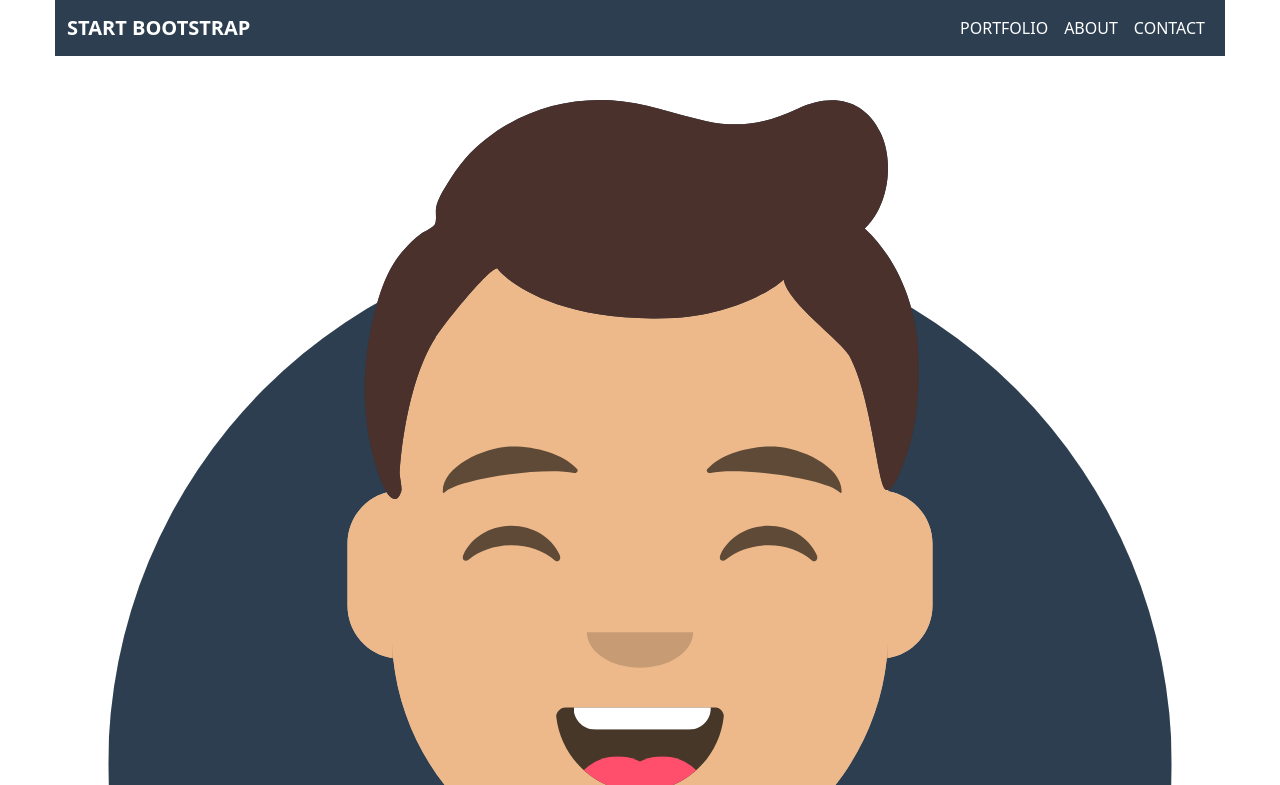
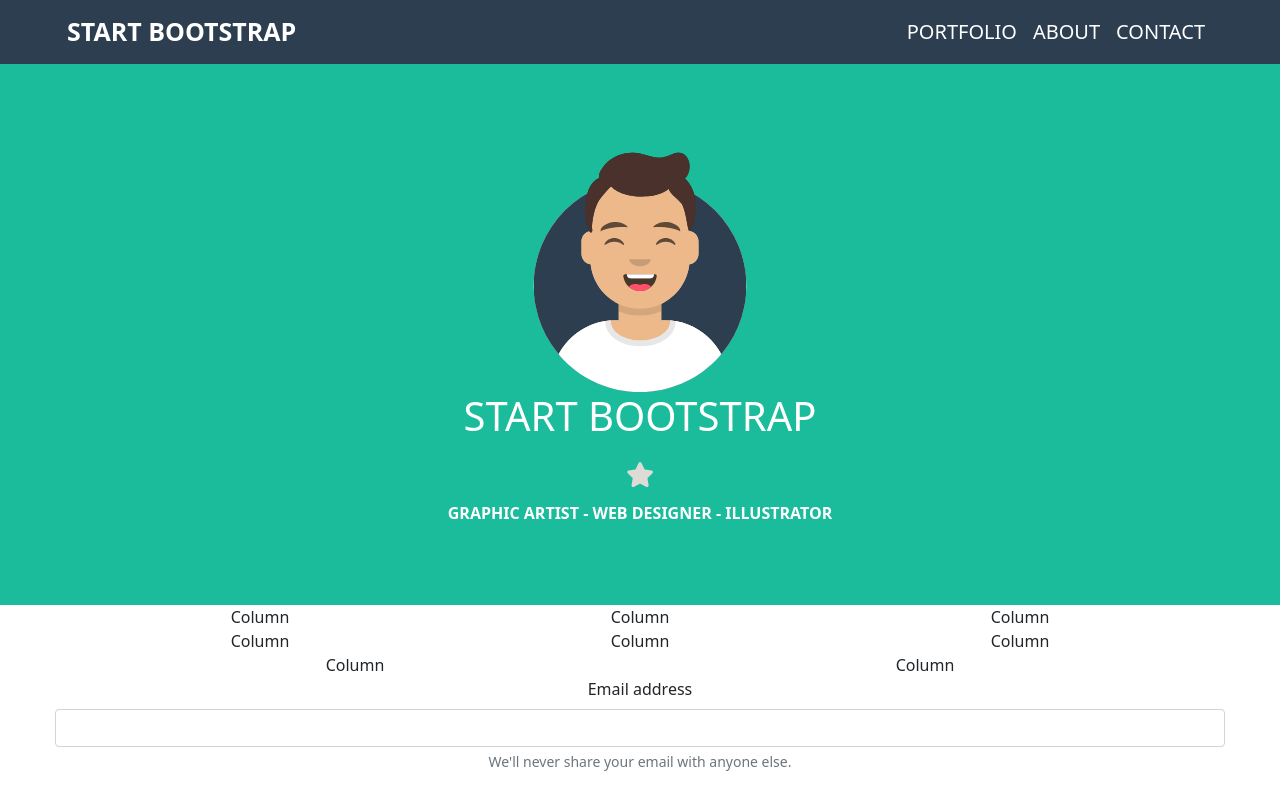
Before and after one commit to Marcoseven/html-css-bootstrap-freelancer, a plain HTML site: page index.html in a window 1280 px wide. Shown: the top 785 px of the page. Drawn offline with nearby package versions, Linux system fonts and the light colour scheme.

Commit message:
Aggiunte modifiche
Inserita la sezione jumbotron e qualche altra modifica

```diff
--- a/style.css
+++ b/style.css
@@ -57,16 +57,25 @@
 /**********
 #SITE_HEADER
 **********/
+#site_header {
+	background-color: #2c3e50;
+}
 
 .bg {
 	background-color: #2c3e50 !important;
 }
 
-.color a {
+.color a,
+h1,
+span {
 	color: #fff !important;
 }
 
-.font a {
+.font_25 {
+	font-size: 25px;
+}
+
+.font_20 a {
 	font-size: 20px;
 }
 /**********
@@ -76,6 +85,27 @@
 /**********
 #SITE_MAIN
 **********/
+
+/* .jumbotron */
+.jumbotron {
+	background-color: #1abc9c;
+}
+
+.jumbotron > .container_major {
+	padding: 5rem 0;
+}
+
+.jumbotron img {
+	height: auto;
+	max-width: 20%;
+}
+
+.star {
+	filter: invert(1);
+	font-size: 25px;
+	padding: 0.5rem 0;
+}
+/* /.jumbotron */
 
 /**********
 /#SITE_MAIN
```
